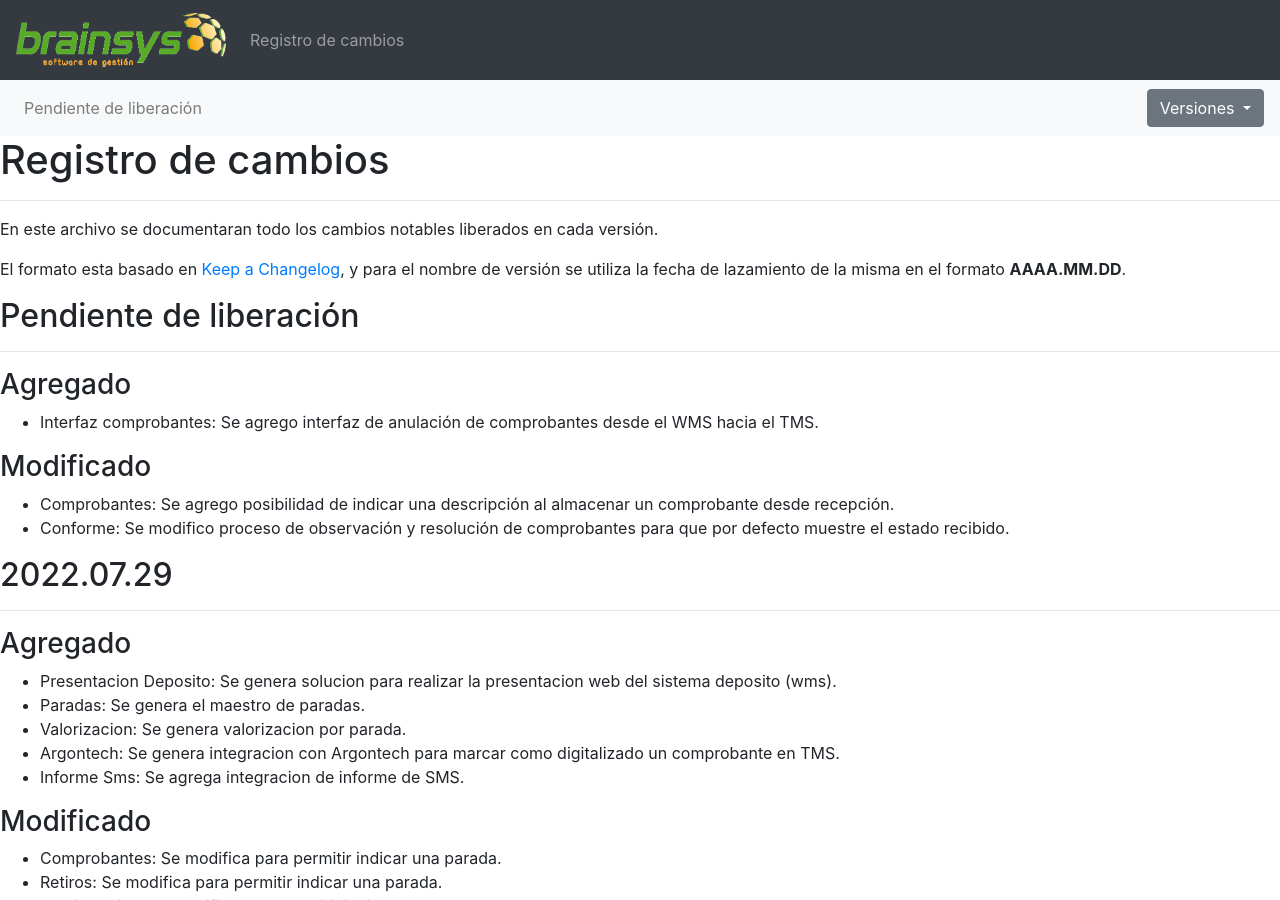
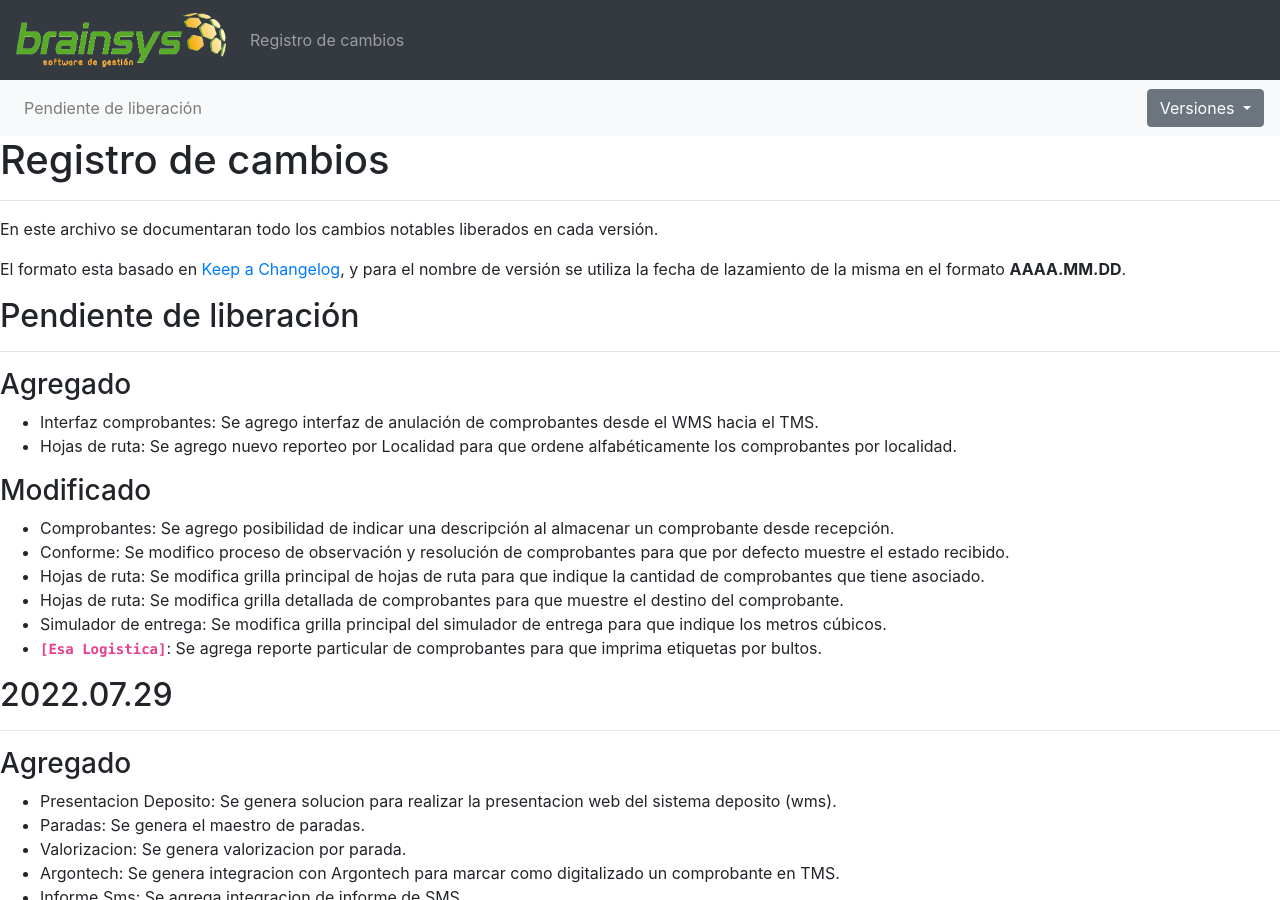
Before and after one commit to brainsys-arsaad/versionado, a Jekyll site: the page built from registro-cambios.markdown, in a window 1280 px wide and 900 px high. Built offline with Jekyll 4.4.1, drawn with Linux system fonts in a browser that asks for light colours.

Commit message:
Update registro-cambios.markdown

```diff
--- a/registro-cambios.markdown
+++ b/registro-cambios.markdown
@@ -74,10 +74,15 @@ El formato esta basado en [Keep a Changelog](https://keepachangelog.com/es-ES/1.
 
 ### Agregado
 - Interfaz comprobantes: Se agrego interfaz de anulación de comprobantes desde el WMS hacia el TMS.
+- Hojas de ruta: Se agrego nuevo reporteo por Localidad para que ordene alfabéticamente los comprobantes por localidad.
 
 ### Modificado
 - Comprobantes: Se agrego posibilidad de indicar una descripción al almacenar un comprobante desde recepción.
 - Conforme: Se modifico proceso de observación y resolución de comprobantes para que por defecto muestre el estado recibido.
+- Hojas de ruta: Se modifica grilla principal de hojas de ruta para que indique la cantidad de comprobantes que tiene asociado.
+- Hojas de ruta: Se modifica grilla detallada de comprobantes para que muestre el destino del comprobante.
+- Simulador de entrega: Se modifica grilla principal del simulador de entrega para que indique los metros cúbicos.
+- **`[Esa Logistica]`**: Se agrega reporte particular de comprobantes para que imprima etiquetas por bultos.
 
 ## 2022.07.29
 ---
```
